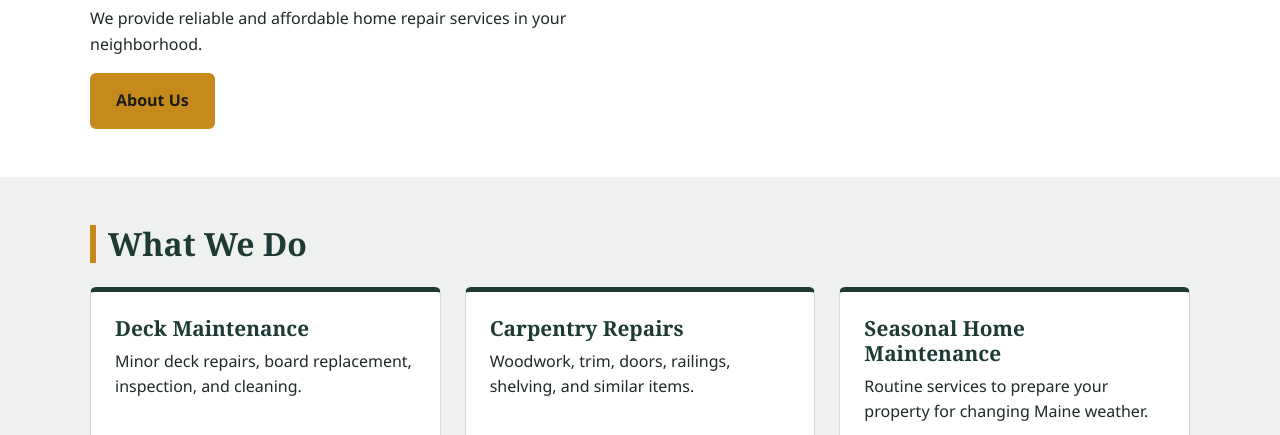
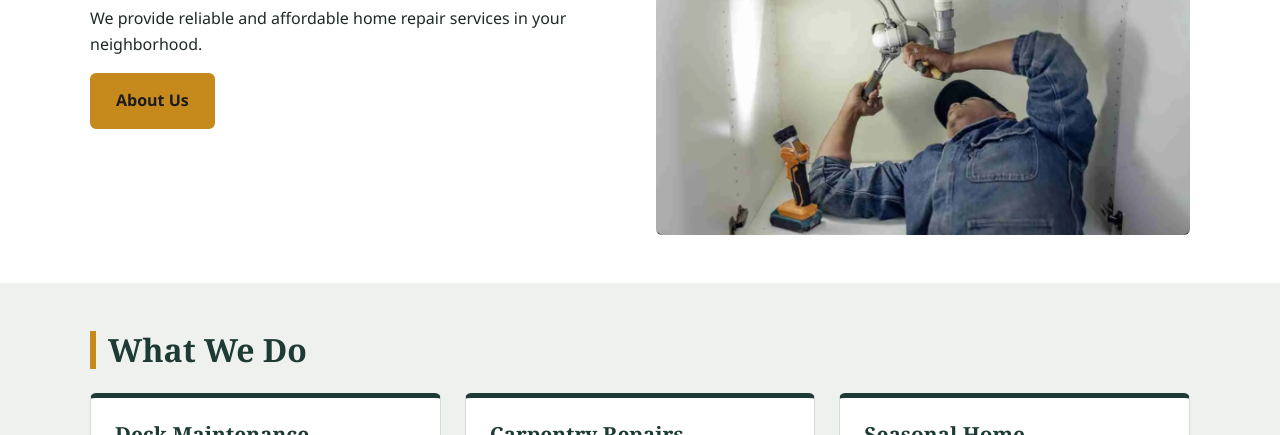
Before and after one commit to Husson-WebDesign/amury-P7-CedarAndStone, a plain HTML site: page index.html in a window 1280 px wide. Shown: the part 680-1115 px from the top of the page. Drawn offline with Linux system fonts and the light colour scheme.

Commit message:
Change image source from JPG to PNG format

```diff
--- a/index.html
+++ b/index.html
@@ -57,7 +57,7 @@
                     <a class="button" href="about.html">About Us</a>
                 </div>
                 <img class="feature-image"
-                     src="images/home-repair.jpg"
+                     src="images/home-repair.png"
                      alt="Technician repairing a leaking sink for a local customer">
             </div>
         </section>
```
